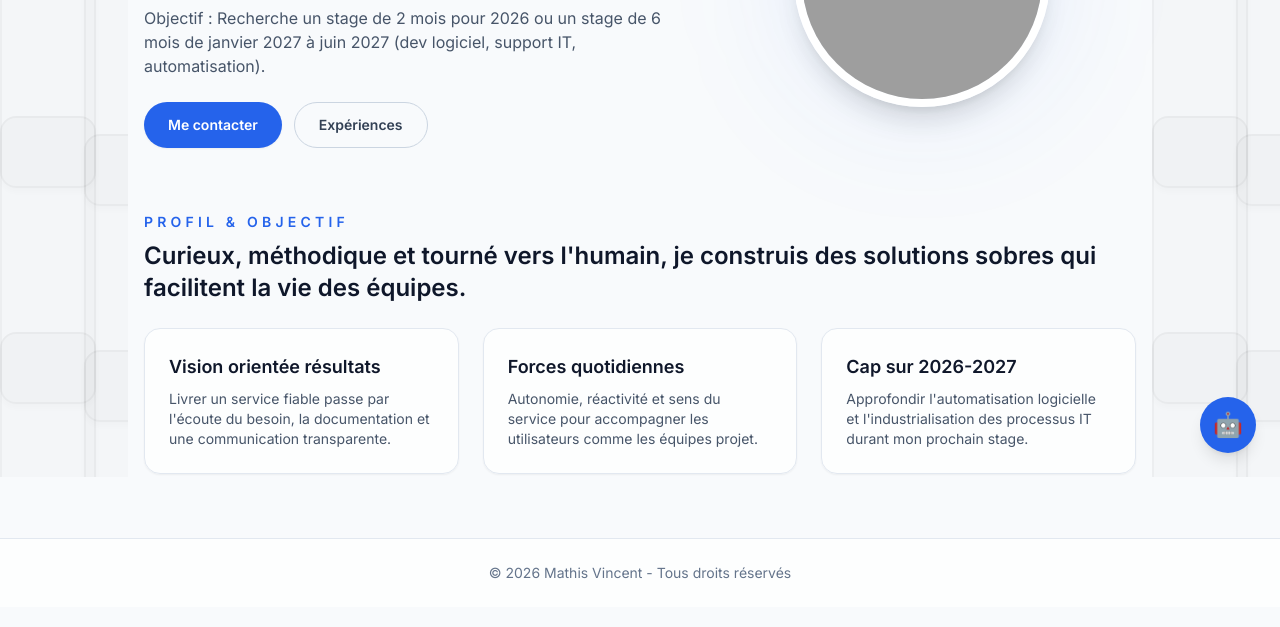
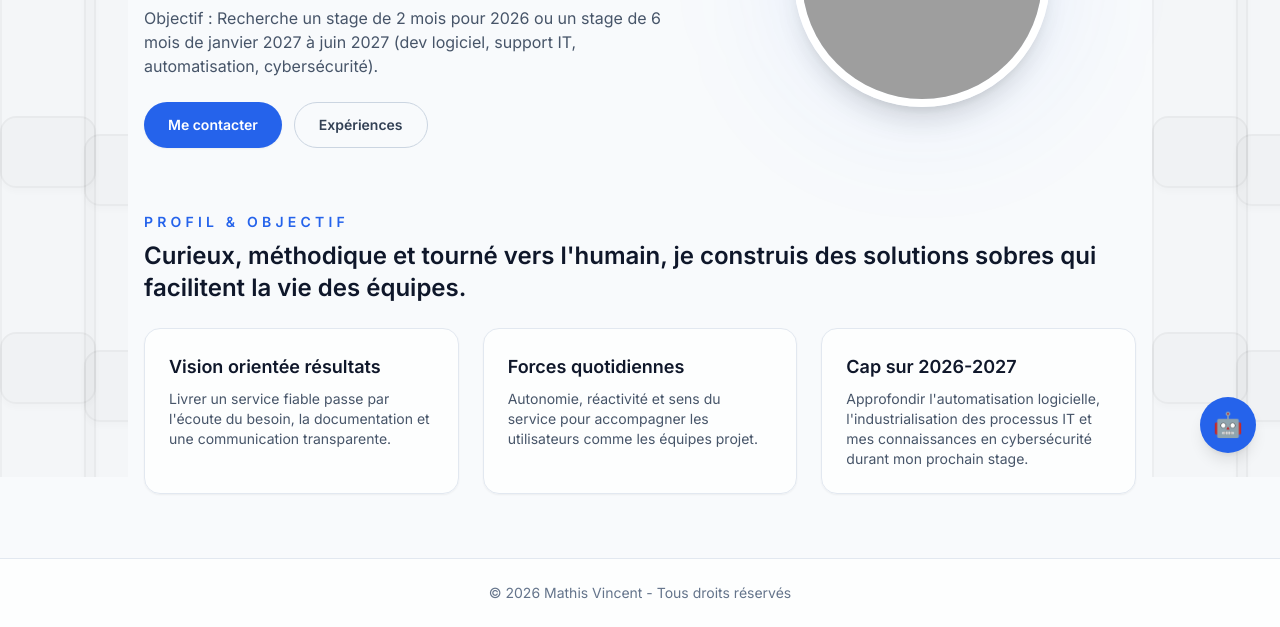
Before and after one commit to m-vincent1/m-vincent1.github.io, a plain HTML site: page index.html in a window 1280 px wide. Shown: the part 323-950 px from the top of the page. Drawn offline with nearby package versions, Linux system fonts and the light colour scheme; grey boxes are pictures that could not be loaded.

Commit message:
feat: add cybersecurity to home page objective and Cap 2026-2027 card (FR + EN)

```diff
--- a/index.html
+++ b/index.html
@@ -65,7 +65,7 @@
           <p class="text-sm uppercase tracking-[0.3em] text-slate-500 dark:text-slate-400" data-i18n="home_intro">Bonjour, je suis</p>
           <h1 class="text-4xl md:text-5xl font-semibold leading-tight dark:text-white" data-i18n="home_name">Mathis Vincent</h1>
           <p class="text-lg text-slate-600 dark:text-slate-300" data-i18n="home_role">Étudiant ingénieur en Informatique &amp; Réseaux (ESAIP) — 4ème année</p>
-          <p class="text-base text-slate-600 dark:text-slate-300" data-i18n="home_objective">Objectif : Recherche un stage de 2 mois pour 2026 ou un stage de 6 mois de janvier 2027 à juin 2027.</p>
+          <p class="text-base text-slate-600 dark:text-slate-300" data-i18n="home_objective">Objectif : Recherche un stage de 2 mois pour 2026 ou un stage de 6 mois de janvier 2027 à juin 2027 (dev logiciel, support IT, automatisation, cybersécurité).</p>
           <div class="flex flex-wrap gap-3">
             <a href="contact.html" class="inline-flex items-center justify-center rounded-full bg-primary px-6 py-3 text-sm font-semibold text-white shadow-sm hover:bg-primary/90 transition" data-i18n="home_contact_button">Me contacter</a>
             <a href="experiences.html" class="inline-flex items-center justify-center rounded-full border border-slate-300 dark:border-slate-600 px-6 py-3 text-sm font-semibold text-slate-700 dark:text-slate-300 hover:border-primary hover:text-primary transition" data-i18n="nav_experiences">Expériences</a>
@@ -95,7 +95,7 @@
           </article>
           <article class="rounded-2xl border border-slate-200 dark:border-slate-700 bg-white/80 dark:bg-slate-800/80 p-6 shadow-sm">
             <h3 class="text-lg font-semibold text-slate-900 dark:text-white mb-2" data-i18n="home_focus_title">Cap sur 2026-2027</h3>
-            <p class="text-sm text-slate-600 dark:text-slate-400" data-i18n="home_focus_text">Approfondir l'automatisation logicielle et l'industrialisation des processus IT durant mon prochain stage.</p>
+            <p class="text-sm text-slate-600 dark:text-slate-400" data-i18n="home_focus_text">Approfondir l'automatisation logicielle, l'industrialisation des processus IT et mes connaissances en cybersécurité durant mon prochain stage.</p>
           </article>
         </div>
       </section>
--- a/lang.js
+++ b/lang.js
@@ -24,7 +24,7 @@ const translations = {
     home_role:
       "Étudiant ingénieur en Informatique &amp; Réseaux (ESAIP) — 4ème année",
     home_objective:
-      "Objectif : Recherche un stage de 2 mois pour 2026 ou un stage de 6 mois de janvier 2027 à juin 2027 (dev logiciel, support IT, automatisation).",
+      "Objectif : Recherche un stage de 2 mois pour 2026 ou un stage de 6 mois de janvier 2027 à juin 2027 (dev logiciel, support IT, automatisation, cybersécurité).",
     home_contact_button: "Me contacter",
     home_section_title: "Profil &amp; objectif",
     home_section_subtitle:
@@ -37,7 +37,7 @@ const translations = {
       "Autonomie, réactivité et sens du service pour accompagner les utilisateurs comme les équipes projet.",
     home_focus_title: "Cap sur 2026-2027",
     home_focus_text:
-      "Approfondir l'automatisation logicielle et l'industrialisation des processus IT durant mon prochain stage.",
+      "Approfondir l'automatisation logicielle, l'industrialisation des processus IT et mes connaissances en cybersécurité durant mon prochain stage.",
     home_photo_alt: "Portrait professionnel de Mathis Vincent",
 
     /* ── Expériences ── */
@@ -182,7 +182,7 @@ const translations = {
     home_name: "Mathis Vincent",
     home_role: "Computer &amp; Network Engineering student (ESAIP) — 4th year",
     home_objective:
-      "Goal: Looking for a 2-month internship in 2026 or a 6-month internship from January to June 2027 (software dev, IT support, automation).",
+      "Goal: Looking for a 2-month internship in 2026 or a 6-month internship from January to June 2027 (software dev, IT support, automation, cybersecurity).",
     home_contact_button: "Contact me",
     home_section_title: "Profile &amp; objective",
     home_section_subtitle:
@@ -195,7 +195,7 @@ const translations = {
       "Autonomy, responsiveness and service mindset for both users and project squads.",
     home_focus_title: "Heading to 2026-2027",
     home_focus_text:
-      "Deepening software automation and IT process industrialization during my next internship.",
+      "Deepening software automation, IT process industrialization and cybersecurity knowledge during my next internship.",
     home_photo_alt: "Professional portrait of Mathis Vincent",
 
     /* ── Experience ── */
```
